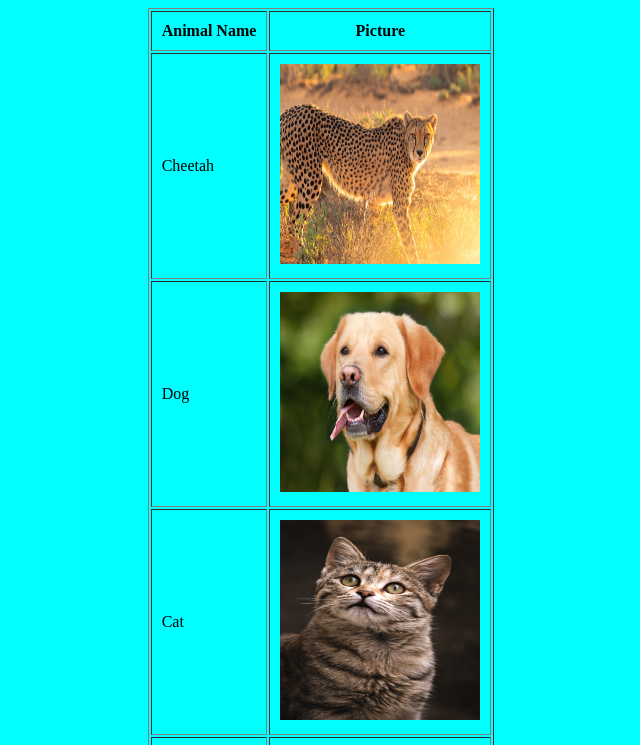
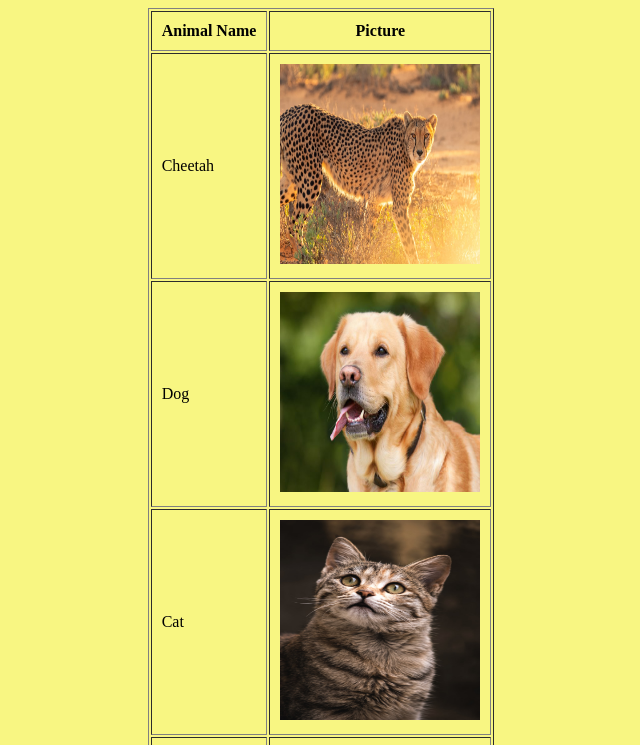
Before and after one commit to thota-geethika/g2-table, a plain HTML site: page index.html in a window 1280 px wide. Shown: the top 745 px of the page, without its empty margins (319-959 px from the left). Drawn offline with Linux system fonts and the light colour scheme.

Commit message:
Update. Changed the background color.

```diff
--- a/index.html
+++ b/index.html
@@ -14,7 +14,7 @@
             padding: 10px;
         }
         body{
-            background-color: aqua;
+            background-color: rgb(248, 246, 130);
         }
     </style>
 </head>
```
